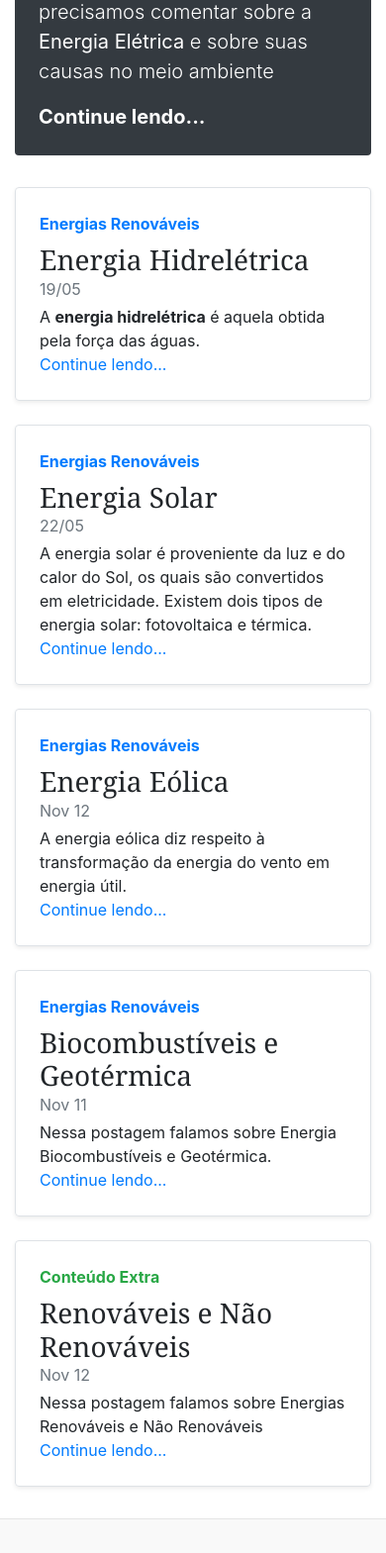
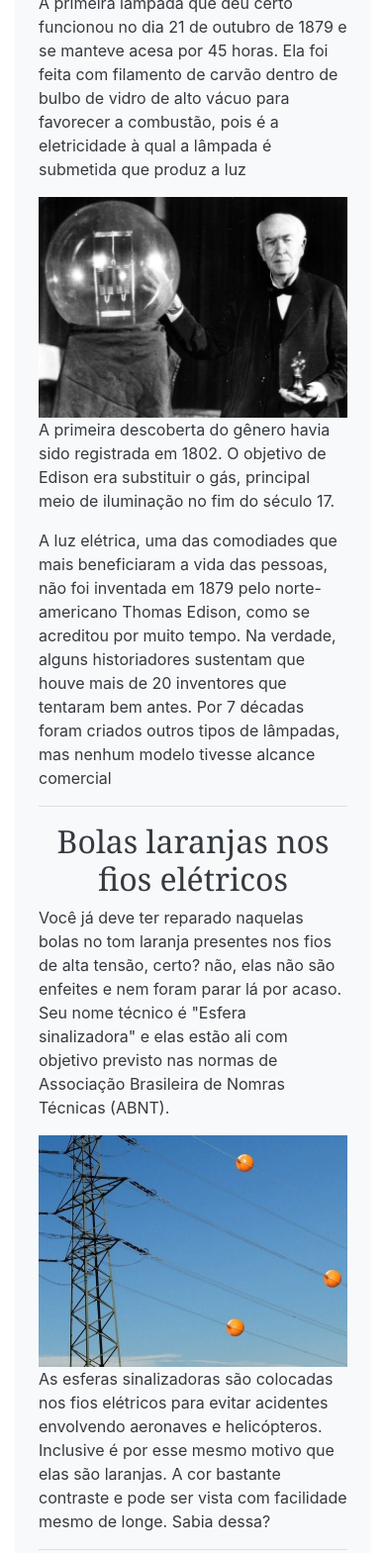
Before and after one commit to Medronic/UnipAPS_1Semestre, a plain HTML site: page curiosidades.html in a window 390 px wide. Shown: the part 352-1921 px from the top of the page at 99% size. Drawn offline with nearby package versions, Linux system fonts and the light colour scheme.

Commit message:
Add files via upload

```diff
--- a/css/style.css
+++ b/css/style.css
@@ -1,5 +1,3 @@
-/* stylelint-disable selector-list-comma-newline-after */
-
 .blog-header {
   line-height: 1;
   border-bottom: 1px solid #e5e5e5;
@@ -35,6 +33,7 @@ h1, h2, h3, h4, h5, h6 {
 }
 
 .nav-scroller .nav {
+  display: -webkit-box;
   display: -ms-flexbox;
   display: flex;
   -ms-flex-wrap: nowrap;
@@ -60,12 +59,37 @@ h1, h2, h3, h4, h5, h6 {
 
 .flex-auto {
   -ms-flex: 0 0 auto;
+  -webkit-box-flex: 0;
   flex: 0 0 auto;
 }
 
 .h-250 { height: 250px; }
 @media (min-width: 768px) {
   .h-md-250 { height: 250px; }
+}
+
+.border-top { border-top: 1px solid #e5e5e5; }
+.border-bottom { border-bottom: 1px solid #e5e5e5; }
+
+.box-shadow { box-shadow: 0 .25rem .75rem rgba(0, 0, 0, .05); }
+
+/*
+ * Blog name and description
+ */
+.blog-title {
+  margin-bottom: 0;
+  font-size: 2rem;
+  font-weight: 400;
+}
+.blog-description {
+  font-size: 1.1rem;
+  color: #999;
+}
+
+@media (min-width: 40em) {
+  .blog-title {
+    font-size: 3.5rem;
+  }
 }
 
 /* Pagination */
@@ -91,11 +115,13 @@ h1, h2, h3, h4, h5, h6 {
   color: #999;
 }
 
+/*
+ * Carousel
+ */
 .carousel-inner img {
   width: 100%;
   height: 100%;
 }
-
 
 /*
  * Footer
--- a/curiosidades.html
+++ b/curiosidades.html
@@ -28,7 +28,6 @@
     <script src="js/popper.min.js"></script>
     <script src="js/bootstrap.js"></script>
     <script src="js/bootstrap.bundle.js"></script>
-    <script src="js/main.js"></script>
 
     <link rel="stylesheet" href="css/bootstrap.css">
     <link rel="stylesheet" href="css/style.css">
@@ -54,95 +53,70 @@
       </div>
     </div>
 
-    <div class="container">
+    <main role="main" class="container">
+      <div class="row">
+        <div class="col-md-8 blog-main">
 
-        <div class="jumbotron p-4 p-md-5 text-white rounded bg-dark">
-          <div class="col-md-12 px-0">
-            <h1 class="display-4 font-italic">O que é Energia Elétrica?</h1>
-            <p class="lead my-3">Antes de falarmos sobre fontes de Energia Renováveis, precisamos comentar sobre a <strong>Energia Elétrica</strong> e sobre suas causas no meio ambiente</p>
-            <p class="lead mb-0"><a href="energias/eletrica.html" class="text-white font-weight-bold">Continue lendo...</a></p>
-          </div>
-        </div>
+          <div class="blog-post p-4 p-md-5 text-dark rounded bg-light">
+            <h1 class="blog-post-title text-center text-primary">Curiosidades</h1>
+            <hr>
 
-        <div class="row mb-2">
+            <h2 class="text-center"><strong></strong>A primeira Lâmpada</strong></h2>
+            <p>
+              A primeira lâmpada que deu certo funcionou no dia 21 de outubro de 1879 e se manteve acesa por 45 horas.
+              Ela foi feita com filamento de carvão dentro de bulbo de vidro de alto vácuo para favorecer a combustão,
+              pois é a eletricidade à qual a lâmpada é submetida que produz a luz
+            </p>
+            <img src="img/curiosidades/1.jpg" class="img-fluid" width="630" height="380" alt="A primeira lâmpada">
+            <p>
+              A primeira descoberta do gênero havia sido registrada em 1802. O objetivo de Edison era substituir o gás,
+              principal meio de iluminação no fim do século 17.
+            </p>
+            <p>
+              A luz elétrica, uma das comodiades que mais beneficiaram a vida das pessoas,
+              não foi inventada em 1879 pelo norte-americano Thomas Edison, como se acreditou por muito tempo.
+              Na verdade, alguns historiadores sustentam que houve mais de 20 inventores que tentaram bem antes.
+              Por 7 décadas foram criados outros tipos de lâmpadas, mas nenhum modelo tivesse alcance comercial
+            </p>
 
-          <div class="col-md-6">
-            <div class="row no-gutters border rounded overflow-hidden flex-md-row mb-4 shadow-sm h-md-250 position-relative">
-              <div class="col p-4 d-flex flex-column position-static">
-                <strong class="d-inline-block mb-2 text-primary">Energias Renováveis</strong>
-                <h3 class="mb-0">Energia Hidrelétrica</h3>
-                <div class="mb-1 text-muted" id="publicado">19/05</div>
-                <p class="card-text mb-auto">A <strong>energia hidrelétrica</strong> é aquela obtida pela força das águas.</p>
-                <a href="energias/hidreletrica.html" class="stretched-link">Continue lendo...</a>
-              </div>
-              <div class="col-auto d-none d-lg-block">
-                <img src="img/thumbnails/hidreletrica.jpg" alt="Energia Hidrelétrica" width="200" height="250">
-              </div>
-            </div>
-          </div>
+            <hr>
 
-          <div class="col-md-6">
-            <div class="row no-gutters border rounded overflow-hidden flex-md-row mb-4 shadow-sm h-md-250 position-relative">
-              <div class="col p-4 d-flex flex-column position-static">
-                <strong class="d-inline-block mb-2 text-primary">Energias Renováveis</strong>
-                <h3 class="mb-0">Energia Solar</h3>
-                <div class="mb-1 text-muted" id="publicado">22/05</div>
-                <p class="card-text mb-auto">A energia solar é proveniente da luz e do calor do Sol, os quais são convertidos em eletricidade. Existem dois tipos de energia solar: fotovoltaica e térmica.</p>
-                <a href="energias/solar.html" class="stretched-link">Continue lendo...</a>
-              </div>
-              <div class="col-auto d-none d-lg-block">
-                <img src="img/thumbnails/solar.jpeg" alt="Energia Hidrelétrica" width="200" height="250">
-              </div>
-            </div>
-          </div>
+            <h2 class="text-center"><strong></strong>Bolas laranjas nos fios elétricos</strong></h2>
+            <p>
+              Você já deve ter reparado naquelas bolas no tom laranja presentes nos fios de alta tensão,
+              certo? não, elas não são enfeites e nem foram parar lá por acaso. Seu nome técnico é "Esfera sinalizadora"
+              e elas estão ali com objetivo previsto nas normas de Associação Brasileira de Nomras Técnicas (ABNT).
+            </p>
+            <img src="img/curiosidades/2.jpg" class="img-fluid" width="630" height="380" alt="Bolas laranjas nos fios elétricos">
+            <p>
+              As esferas sinalizadoras são colocadas nos fios elétricos para evitar acidentes envolvendo aeronaves e helicópteros.
+              Inclusive é por esse mesmo motivo que elas são laranjas.
+              A cor bastante contraste e pode ser vista com facilidade mesmo de longe. Sabia dessa?
+            </p>
 
-          <div class="col-md-6">
-            <div class="row no-gutters border rounded overflow-hidden flex-md-row mb-4 shadow-sm h-md-250 position-relative">
-              <div class="col p-4 d-flex flex-column position-static">
-                <strong class="d-inline-block mb-2 text-primary">Energias Renováveis</strong>
-                <h3 class="mb-0">Energia Eólica</h3>
-                <div class="mb-1 text-muted" id="publicado">Nov 12</div>
-                <p class="card-text mb-auto">A energia eólica diz respeito à transformação da energia do vento em energia útil.</p>
-                <a href="energias/eolica.html" class="stretched-link">Continue lendo...</a>
-              </div>
-              <div class="col-auto d-none d-lg-block">
-                <img src="img/thumbnails/eolica.jpg" alt="Energia Hidrelétrica" width="200" height="250">
-              </div>
-            </div>
-          </div>
+            <hr>
 
-          <div class="col-md-6">
-            <div class="row no-gutters border rounded overflow-hidden flex-md-row mb-4 shadow-sm h-md-250 position-relative">
-              <div class="col p-4 d-flex flex-column position-static">
-                <strong class="d-inline-block mb-2 text-primary">Energias Renováveis</strong>
-                <h3 class="mb-0">Biocombustíveis e Geotérmica</h3>
-                <div class="mb-1 text-muted" id="publicado">Nov 11</div>
-                <p class="mb-auto">Nessa postagem falamos sobre Energia Biocombustíveis e Geotérmica.</p>
-                <a href="energias/BioGeotermica.html" class="stretched-link">Continue lendo...</a>
-              </div>
-              <div class="col-auto d-none d-lg-block">
-                <img src="img/thumbnails/BioGeotermica.jpg" alt="Energia Biocombustíveis e Geotérmica" width="200" height="250">
-              </div>
-            </div>
-          </div>
+            <h2 class="text-center"><strong></strong>A maior usina hidrelétrica do mundo</strong></h2>
+            <p>
+              Muita gente acredita que usina de itaipu, situada em Foz do Iguaçu, é a maior do mundo.
+              Porém as pessoas estavam erradas, o lugar mais alto no pódio das hidrelétricas não é da brasileira,
+              mas sim de uma hidrelétrica que fica na China.
+            </p>
+            <img src="img/curiosidades/3.jpg" class="img-fluid" width="630" height="380" alt="Bolas laranjas nos fios elétricos">
+            <p>
+              A usina de três gargantas, localizada no Rio Yang Tsé, é a maior usina hidrelétrica do planeta,
+              e essa belezinha levou 19 anos para ficar pronta. Estima-se que a obra toda custou US$ 25 bilhões,
+              e que mais de 40 mil trabalhadores tenham sido necessários para execução do projeto da majestosa e controversa estrutura.
+              Quais serão os impactos desse tipo de construção no meio ambiente em longo prazo? Só o futuro dirá...
+            </p>
 
-          <div class="col-md-6">
-            <div class="row no-gutters border rounded overflow-hidden flex-md-row mb-4 shadow-sm h-md-250 position-relative">
-              <div class="col p-4 d-flex flex-column position-static">
-                <strong class="d-inline-block mb-2 text-success">Conteúdo Extra</strong>
-                <h3 class="mb-0">Renováveis e Não Renováveis</h3>
-                <div class="mb-1 text-muted" id="publicado">Nov 12</div>
-                <p class="card-text mb-auto">Nessa postagem falamos sobre Energias Renováveis e Não Renováveis</p>
-                <a href="energias/ReNR.html" class="stretched-link">Continue lendo...</a>
-              </div>
-              <div class="col-auto d-none d-lg-block">
-                <img src="img/thumbnails/ReNR.jpg" alt="Renováveis e Não Renováveis" width="200" height="250">
-              </div>
-            </div>
           </div>
 
         </div>
+
       </div>
+
+  </main>
 
     <footer class="blog-footer">
         <p><strong>CREATED BY TEAM</strong> <img src="img/logos/logoV2.png" width="120" height="40" alt="Learning Team"></a>
```
Also changed, not shown: energias/BioGeotermica.html (+1 -11 lines), energias/ReNR.html (+17 -13 lines), energias/eolica.html (+1 -11 lines), energias/hidreletrica.html (+1 -11 lines), energias/solar.html (+1 -11 lines), index.html (+0 -9 lines), sobre_nos.html (+5 -2 lines), img/curiosidades/1.jpg (added), img/curiosidades/2.jpg (added), img/curiosidades/3.jpg (added).
